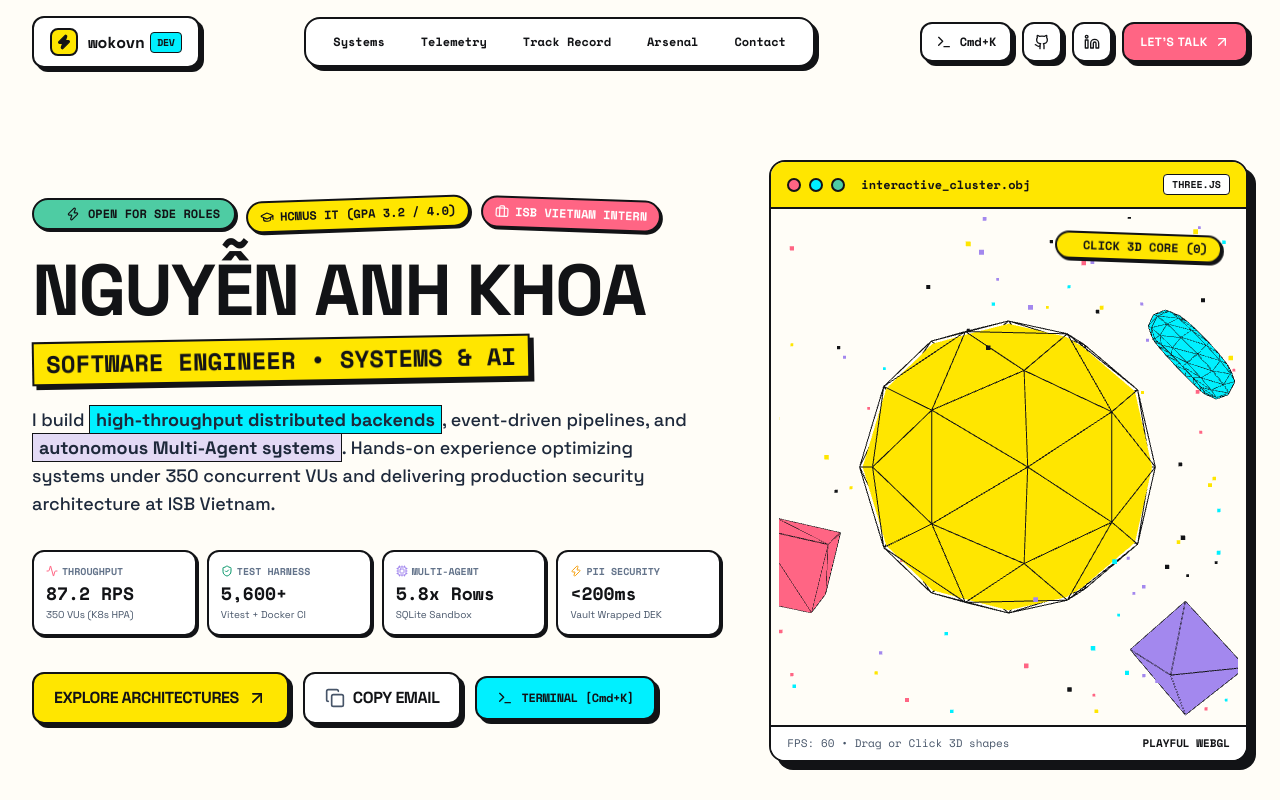
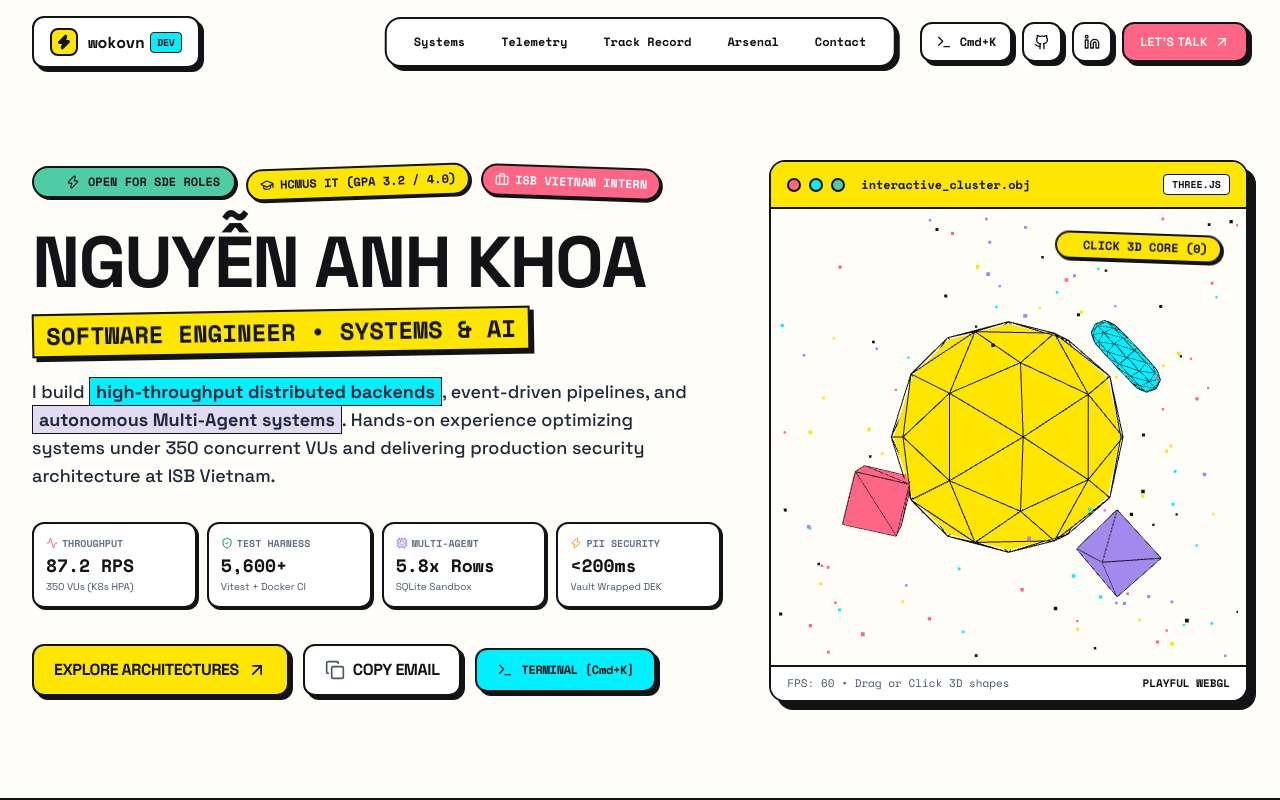
Before and after one commit to wokovn/wokovn.github.io, a React (Vite) app: page / in a window 1280 px wide. Shown: the top 800 px of the page. Built offline with nearby package versions, Linux system fonts and the light colour scheme.

Commit message:
fix: dead-center navbar, balance hero layout & threejs bounds, remove unsubstantiated 45m metric

```diff
--- a/src/components/Hero.jsx
+++ b/src/components/Hero.jsx
@@ -53,8 +53,8 @@ export default function Hero({ onOpenTerminal }) {
             </div>
 
             {/* Giant Punchy Headline */}
-            <div className="space-y-3">
-              <h1 className="text-4xl sm:text-6xl lg:text-7xl font-black text-[#121316] tracking-tight leading-[1.05]">
+            <div className="space-y-3 pt-1">
+              <h1 className="text-4xl sm:text-6xl lg:text-7xl font-black text-[#121316] tracking-tight leading-[1.12]">
                 NGUYỄN ANH KHOA
               </h1>
               <div className="inline-block px-3 py-1 bg-neo-yellow border-2 border-[#121316] shadow-neo transform -rotate-1">
@@ -153,7 +153,7 @@ export default function Hero({ onOpenTerminal }) {
             transition={{ duration: 0.7, delay: 0.2, ease: [0.16, 1, 0.3, 1] }}
             className="lg:col-span-5"
           >
-            <div className="neo-card overflow-hidden bg-white shadow-neo-xl transform hover:rotate-1 transition-transform">
+            <div className="neo-card overflow-hidden bg-white shadow-neo-xl">
 
               {/* Window Header */}
               <div className="px-4 py-3 border-b-2 border-[#121316] bg-neo-yellow flex items-center justify-between">
--- a/src/components/Navbar.jsx
+++ b/src/components/Navbar.jsx
@@ -53,7 +53,7 @@ export default function Navbar({ onOpenTerminal }) {
 
   return (
     <header className="fixed top-4 left-0 right-0 z-50 px-4 sm:px-6 lg:px-8 pointer-events-none">
-      <div className="max-w-7xl mx-auto flex items-center justify-between pointer-events-auto">
+      <div className="max-w-7xl mx-auto relative flex items-center justify-between pointer-events-auto">
 
         {/* Brand / Logo */}
         <a
@@ -75,8 +75,8 @@ export default function Navbar({ onOpenTerminal }) {
           </div>
         </a>
 
-        {/* Desktop Nav Pills */}
-        <nav className="hidden md:flex items-center gap-1.5 px-3 py-2 rounded-2xl border-2 border-[#121316] bg-white shadow-neo">
+        {/* Desktop Nav Pills - Dead Center */}
+        <nav className="hidden md:flex absolute left-1/2 -translate-x-1/2 items-center gap-1.5 px-3 py-2 rounded-2xl border-2 border-[#121316] bg-white shadow-neo">
           {navLinks.map((link) => {
             const isActive = activeSection === link.href.replace('#', '');
             return (
--- a/src/components/ThreeScene.jsx
+++ b/src/components/ThreeScene.jsx
@@ -17,7 +17,7 @@ export default function ThreeScene() {
       0.1,
       1000
     );
-    camera.position.set(0, 0, 7);
+    camera.position.set(0, 0, 7.8);
 
     const renderer = new THREE.WebGLRenderer({
       alpha: true,
@@ -56,7 +56,7 @@ export default function ThreeScene() {
     const sat1Geo = new THREE.TorusGeometry(0.5, 0.2, 8, 16);
     const sat1Mat = new THREE.MeshBasicMaterial({ color: 0x00F0FF }); // Neo Cyan
     const sat1 = new THREE.Mesh(sat1Geo, sat1Mat);
-    sat1.position.set(2.4, 1.2, -0.5);
+    sat1.position.set(1.9, 1.1, -0.4);
     const sat1Wire = new THREE.LineSegments(new THREE.WireframeGeometry(sat1Geo), wireMat);
     sat1.add(sat1Wire);
     mainGroup.add(sat1);
@@ -64,7 +64,7 @@ export default function ThreeScene() {
     const sat2Geo = new THREE.BoxGeometry(0.7, 0.7, 0.7);
     const sat2Mat = new THREE.MeshBasicMaterial({ color: 0xFF6584 }); // Neo Pink
     const sat2 = new THREE.Mesh(sat2Geo, sat2Mat);
-    sat2.position.set(-2.5, -1.0, 0.5);
+    sat2.position.set(-1.95, -0.85, 0.4);
     const sat2Wire = new THREE.LineSegments(new THREE.WireframeGeometry(sat2Geo), wireMat);
     sat2.add(sat2Wire);
     mainGroup.add(sat2);
@@ -72,7 +72,7 @@ export default function ThreeScene() {
     const sat3Geo = new THREE.OctahedronGeometry(0.6);
     const sat3Mat = new THREE.MeshBasicMaterial({ color: 0xA388EE }); // Neo Purple
     const sat3 = new THREE.Mesh(sat3Geo, sat3Mat);
-    sat3.position.set(1.8, -1.8, 0.8);
+    sat3.position.set(1.45, -1.45, 0.6);
     const sat3Wire = new THREE.LineSegments(new THREE.WireframeGeometry(sat3Geo), wireMat);
     sat3.add(sat3Wire);
     mainGroup.add(sat3);
@@ -165,14 +165,14 @@ export default function ThreeScene() {
       // Wobble & orbit satellites
       sat1.rotation.x = elapsed * 1.2;
       sat1.rotation.y = elapsed * 0.8;
-      sat1.position.y = 1.2 + Math.sin(elapsed * 2) * 0.25;
+      sat1.position.y = 1.1 + Math.sin(elapsed * 2) * 0.18;
 
       sat2.rotation.x = -elapsed * 0.9;
       sat2.rotation.z = elapsed * 1.1;
-      sat2.position.x = -2.5 + Math.cos(elapsed * 1.8) * 0.2;
+      sat2.position.x = -1.95 + Math.cos(elapsed * 1.8) * 0.15;
 
       sat3.rotation.y = elapsed * 1.5;
-      sat3.position.y = -1.8 + Math.cos(elapsed * 2.2) * 0.25;
+      sat3.position.y = -1.45 + Math.cos(elapsed * 2.2) * 0.18;
 
       // Core Scale Pulse
       const scale = 1 + Math.sin(elapsed * 3) * 0.04 + bounceImpulse;
@@ -209,7 +209,7 @@ export default function ThreeScene() {
   }, []);
 
   return (
-    <div className="relative w-full h-full min-h-[400px] lg:min-h-[500px] flex items-center justify-center cursor-pointer select-none">
+    <div className="relative w-full h-full min-h-[380px] lg:min-h-[440px] flex items-center justify-center cursor-pointer select-none">
       <div ref={mountRef} className="w-full h-full absolute inset-0" />
       {/* Playful Floating Badge */}
       <div className="absolute top-4 right-4 z-10 inline-flex items-center gap-1.5 px-3 py-1 rounded-full border-2 border-[#121316] bg-neo-yellow text-xs font-mono font-bold shadow-neo-sm transform rotate-2 hover:rotate-0 transition-transform">
--- a/src/components/systems/NewsAiPipeline.jsx
+++ b/src/components/systems/NewsAiPipeline.jsx
@@ -91,7 +91,7 @@ export default function NewsAiPipeline({ tts }) {
           KIẾN TRÚC TỰ ĐỘNG HÓA TẬN DỤNG GPU:
         </span>
         <p className="text-xs text-slate-800 font-medium leading-relaxed">
-          Tự động hóa toàn diện quy trình từ bóc tách báo điện tử, tóm tắt ngữ cảnh bằng Gemini AI đến tổng hợp giọng đọc tiếng Việt trên hạ tầng CUDA. Rút ngắn thời gian biên tập tin tức từ <strong>45 phút xuống còn dưới 8 giây</strong>.
+          Tự động hóa toàn diện quy trình từ bóc tách báo điện tử, tóm tắt ngữ cảnh bằng Gemini AI đến tổng hợp giọng đọc tiếng Việt trên hạ tầng CUDA. Triển khai cơ chế <strong>Job-based polling trên FastAPI</strong> để xử lý bất đồng bộ các đoạn audio dài mà không gây block luồng Node.js chính.
         </p>
       </div>
 
@@ -102,7 +102,7 @@ export default function NewsAiPipeline({ tts }) {
             <Layers className="w-4 h-4 text-neo-pink" />
             <span>4 GIAI ĐOẠN XỬ LÝ (CHỌN TỪNG BƯỚC ĐỂ XEM THÔNG SỐ)</span>
           </span>
-          <span className="text-slate-500 hidden sm:inline">End-to-End Latency &lt;8s</span>
+          <span className="text-slate-500 hidden sm:inline">Decoupled FastAPI Architecture</span>
         </div>
 
         <div className="grid grid-cols-1 sm:grid-cols-2 lg:grid-cols-4 gap-3">
@@ -143,9 +143,9 @@ export default function NewsAiPipeline({ tts }) {
           </span>
         </div>
         <div className="p-3 rounded-xl border-2 border-[#121316] bg-white shadow-neo-sm flex items-center justify-between">
-          <span className="text-slate-600 font-bold text-[11px]">TỔNG HỢP TIN TỨC:</span>
+          <span className="text-slate-600 font-bold text-[11px]">XỬ LÝ ĐA NHIỆM:</span>
           <span className="bg-neo-cyan px-2 py-0.5 rounded border border-[#121316] font-black text-[11px]">
-            45 Phút → &lt;8 Giây
+            Job-based Polling (Tránh Timeout)
           </span>
         </div>
         <div className="p-3 rounded-xl border-2 border-[#121316] bg-white shadow-neo-sm flex items-center justify-between">
```
Also changed, not shown: src/components/systems/ArkNetStressLab.jsx (line endings or trailing spaces), src/components/systems/DatabaseOptimizationCard.jsx (line endings or trailing spaces), src/components/systems/VaultSecurityCard.jsx (line endings or trailing spaces), 5 other files (tests, documents, lock files or other folders).
